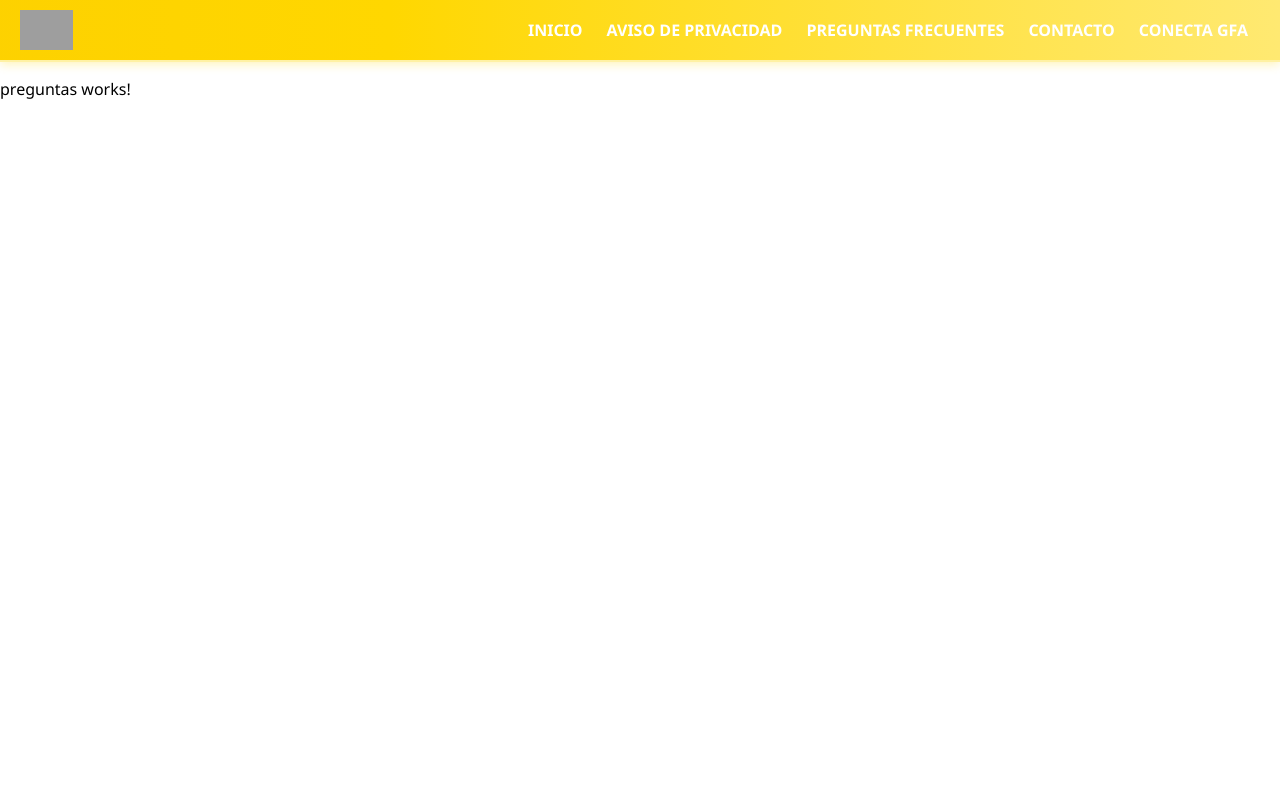
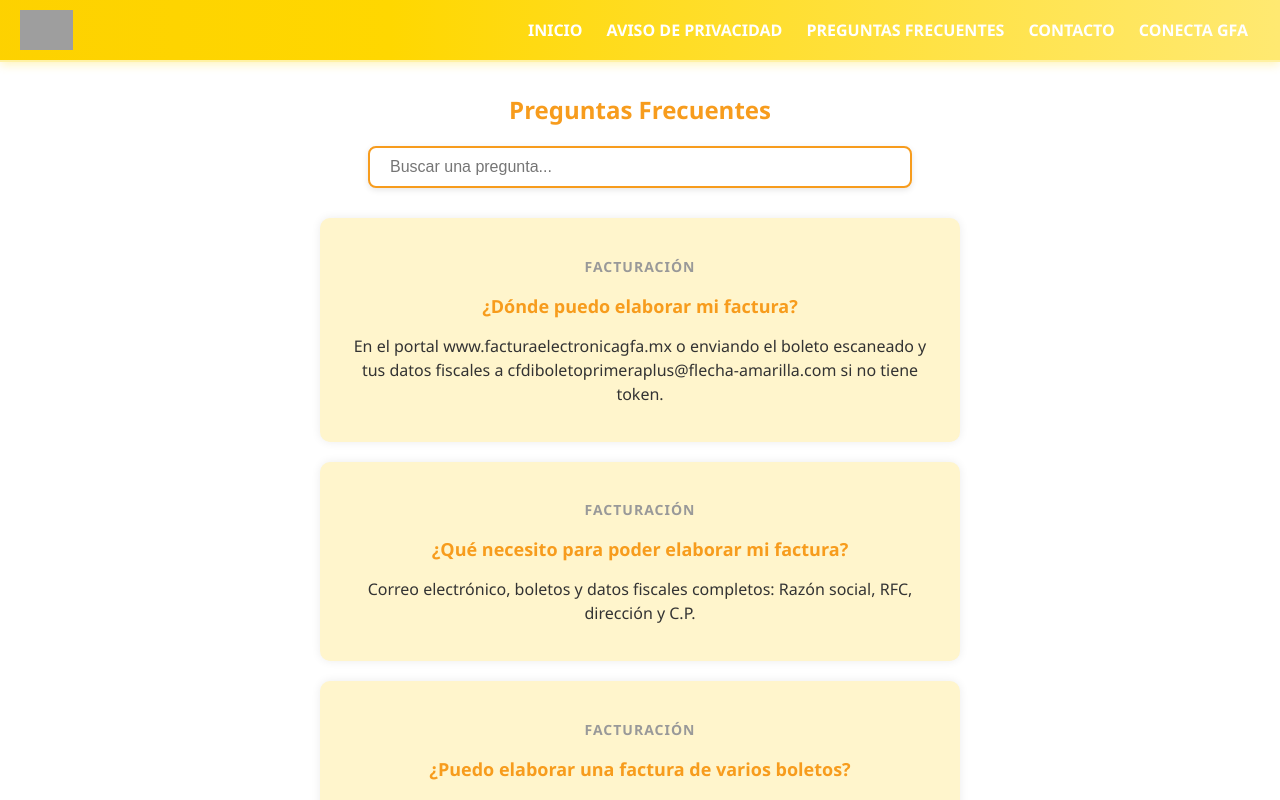
Before and after one commit to Francisco-Hidalgoalv/Satrix, an Angular app in the folder satrix/: page /preguntas in a window 1280 px wide. Shown: the top 800 px of the page. Built offline with nearby package versions, Linux system fonts and the light colour scheme; grey boxes are pictures that could not be loaded.

Commit message:
Preguntas frecuentes

```diff
--- a/satrix/src/app/app.routes.ts
+++ b/satrix/src/app/app.routes.ts
@@ -26,4 +26,9 @@ export const routes: Routes = [
     loadComponent: () =>
       import('./pages/conecta/conecta.component').then(m => m.ConectaComponent),
   },
+  {
+    path: 'facturacion-boletos',
+    loadComponent: () =>
+      import('./pages/facturacion-boletos/facturacion-boletos.component').then(m => m.FacturacionBoletosComponent)
+  },
 ];
--- a/satrix/src/app/pages/contacto/contacto.component.css
+++ b/satrix/src/app/pages/contacto/contacto.component.css
@@ -29,7 +29,7 @@
 
   .nombre {
     font-weight: bold;
-    color: #f79c1d;
+    color: #999;
   }
 
   .correo {
--- /dev/null
+++ b/satrix/src/app/pages/facturacion-boletos/facturacion-boletos.component.html
@@ -0,0 +1 @@
+<p>facturacion-boletos works!</p>
--- a/satrix/src/app/pages/inicio/inicio.component.html
+++ b/satrix/src/app/pages/inicio/inicio.component.html
@@ -19,11 +19,12 @@
     <h1 class="titulo-factura">Facturación</h1>
     <div class="factura-container">
       <div class="icon-button">
-        <button id="boleto" class="boleto">
+        <button id="boleto" class="boleto" (click)="irAFacturacion()">
           <span class="material-symbols-outlined">confirmation_number</span>
         </button>
         <label for="boleto">BOLETOS</label>
       </div>
+
       <div class="icon-button">
         <button id="envios" class="envios">
           <span class="material-symbols-outlined">local_shipping</span>
--- a/satrix/src/app/pages/inicio/inicio.component.ts
+++ b/satrix/src/app/pages/inicio/inicio.component.ts
@@ -1,12 +1,18 @@
 import { Component } from '@angular/core';
+import { Router } from '@angular/router';
 import { CommonModule } from '@angular/common';
-import { RouterModule } from '@angular/router';
 
 @Component({
   selector: 'app-inicio',
   standalone: true,
-  imports: [CommonModule, RouterModule],
+  imports: [CommonModule],
   templateUrl: './inicio.component.html',
   styleUrls: ['./inicio.component.css']
 })
-export class InicioComponent {}
+export class InicioComponent {
+  constructor(private router: Router) {}
+
+  irAFacturacion() {
+    this.router.navigate(['/facturacion-boletos']);
+  }
+}
--- a/satrix/src/app/pages/preguntas/preguntas.component.css
+++ b/satrix/src/app/pages/preguntas/preguntas.component.css
@@ -0,0 +1,58 @@
+.titulo-faq {
+    color: #f79c1d;
+    text-align: center;
+    margin-bottom: 20px;
+  }
+
+  .faq-buscador {
+    display: block;
+    margin: 0 auto 30px auto;
+    padding: 10px 20px;
+    width: 80%;
+    max-width: 500px;
+    border: 2px solid #f79c1d;
+    border-radius: 8px;
+    font-size: 16px;
+    box-shadow: 0 2px 6px rgba(0,0,0,0.1);
+  }
+
+  .faq-container {
+    display: flex;
+    flex-wrap: wrap;
+    justify-content: center;
+    gap: 20px;
+  }
+
+  .faq-card {
+    background-color: #fff5cc;
+    border-radius: 10px;
+    padding: 20px;
+    width: 100%;
+    max-width: 600px;
+    box-shadow: 0 0 10px rgba(0,0,0,0.08);
+    transition: transform 0.3s ease;
+  }
+
+  .faq-card:hover {
+    transform: scale(1.02);
+  }
+
+  .faq-categoria {
+    font-size: 14px;
+    color: #999;
+    margin-bottom: 8px;
+    text-transform: uppercase;
+    letter-spacing: 1px;
+  }
+
+  .faq-pregunta {
+    font-size: 18px;
+    color: #f79c1d;
+    margin-bottom: 10px;
+  }
+
+  .faq-respuesta {
+    font-size: 16px;
+    color: #333;
+    line-height: 1.5;
+  }
--- a/satrix/src/app/pages/preguntas/preguntas.component.html
+++ b/satrix/src/app/pages/preguntas/preguntas.component.html
@@ -1 +1,13 @@
-<p>preguntas works!</p>
+<main class="contenido">
+    <h2 class="titulo-faq">Preguntas Frecuentes</h2>
+
+    <input type="text" [(ngModel)]="filtro" placeholder="Buscar una pregunta..." class="faq-buscador" />
+
+    <div class="faq-container">
+      <div class="faq-card" *ngFor="let faq of filtradas">
+        <h4 class="faq-categoria">{{ faq.categoria }}</h4>
+        <h3 class="faq-pregunta">{{ faq.pregunta }}</h3>
+        <p class="faq-respuesta">{{ faq.respuesta }}</p>
+      </div>
+    </div>
+  </main>
--- a/satrix/src/app/pages/preguntas/preguntas.component.ts
+++ b/satrix/src/app/pages/preguntas/preguntas.component.ts
@@ -1,12 +1,65 @@
 import { Component } from '@angular/core';
+import { CommonModule } from '@angular/common';
+import { FormsModule } from '@angular/forms';
 
 @Component({
   selector: 'app-preguntas',
   standalone: true,
-  imports: [],
+  imports: [CommonModule, FormsModule],
   templateUrl: './preguntas.component.html',
   styleUrls: ['./preguntas.component.css']
 })
 export class PreguntasComponent {
+  filtro: string = '';
 
+  preguntas = [
+    {
+      categoria: 'Facturación',
+      pregunta: '¿Dónde puedo elaborar mi factura?',
+      respuesta: 'En el portal www.facturaelectronicagfa.mx o enviando el boleto escaneado y tus datos fiscales a cfdiboletoprimeraplus@flecha-amarilla.com si no tiene token.'
+    },
+    {
+      categoria: 'Facturación',
+      pregunta: '¿Qué necesito para poder elaborar mi factura?',
+      respuesta: 'Correo electrónico, boletos y datos fiscales completos: Razón social, RFC, dirección y C.P.'
+    },
+    {
+      categoria: 'Facturación',
+      pregunta: '¿Puedo elaborar una factura de varios boletos?',
+      respuesta: 'Sí, el portal permite ingresar hasta 19 boletos (tokens) por factura.'
+    },
+    {
+      categoria: 'Facturación',
+      pregunta: '¿Qué es un token?',
+      respuesta: 'Es el código identificador del boleto para generar la factura.'
+    },
+    {
+      categoria: 'Facturación',
+      pregunta: '¿Cuál es el plazo para poder elaborar mi factura?',
+      respuesta: 'Debes facturar dentro del mes en que realizaste tu compra.'
+    },
+    {
+      categoria: 'Recuperación de factura',
+      pregunta: '¿Cómo puedo recuperar mi factura si no me llegó al correo?',
+      respuesta: 'Ingresa al portal y usa la opción Recuperar CFDI, llena RFC y token, y descarga tu factura.'
+    },
+    {
+      categoria: 'Token incompleto',
+      pregunta: '¿Cómo puedo verificar el token si no es visible o está incompleto?',
+      respuesta: 'Envía correo a cfdiboletoprimeraplus@flecha-amarilla.com con origen, destino, fecha, horario, nombre del pasajero, asiento y número de servicio.'
+    },
+    {
+      categoria: 'Correcciones',
+      pregunta: '¿Si tiene algún error mi factura, puedo corregirlo?',
+      respuesta: 'Sí, si es error en RFC (como O por 0), manda folio, número de factura y datos fiscales al correo. No se permiten cambios de razón social.'
+    }
+  ];
+
+  get filtradas() {
+    return this.preguntas.filter(p =>
+      p.pregunta.toLowerCase().includes(this.filtro.toLowerCase()) ||
+      p.respuesta.toLowerCase().includes(this.filtro.toLowerCase()) ||
+      p.categoria.toLowerCase().includes(this.filtro.toLowerCase())
+    );
+  }
 }
```
Also changed, not shown: satrix/src/app/pages/facturacion-boletos/facturacion-boletos.component.ts (added, +11 -0 lines), satrix/src/app/pages/facturacion-boletos/facturacion-boletos.component.css (added), 1 other file (tests, documents, lock files or other folders).
